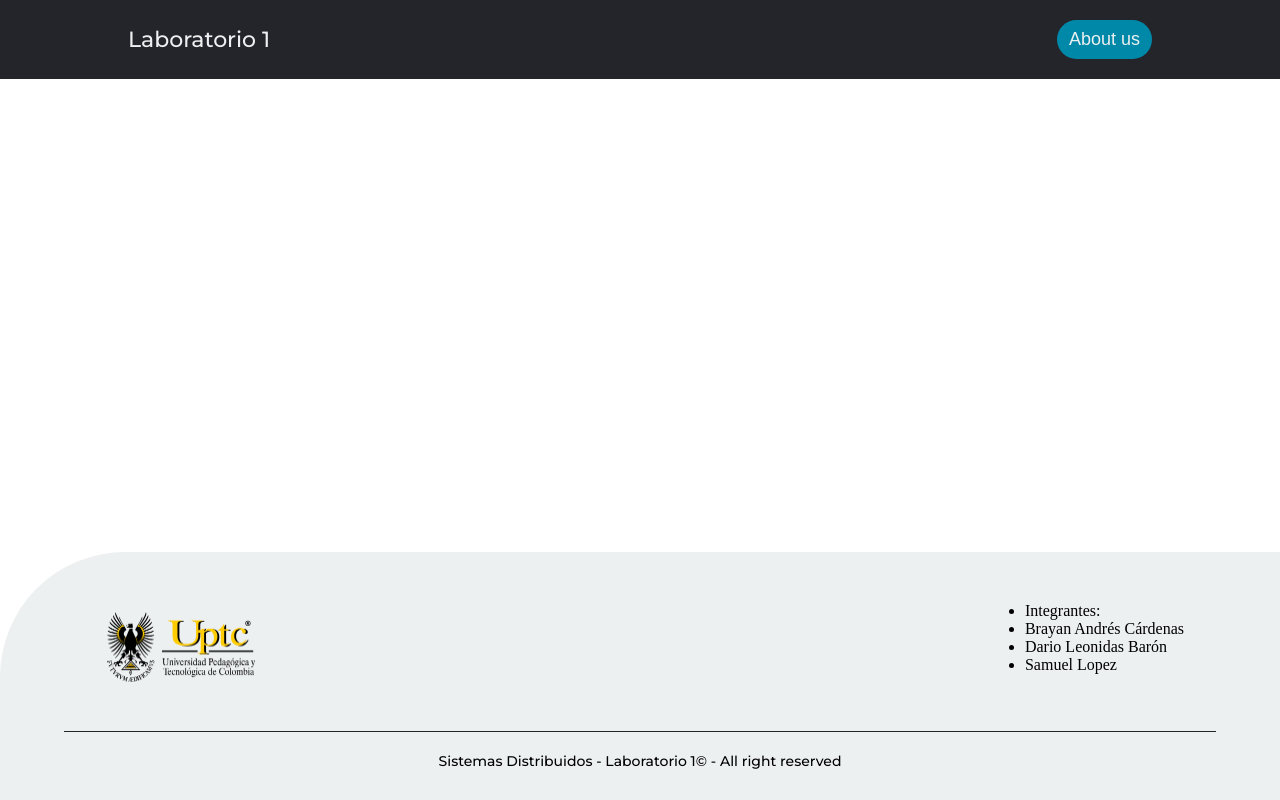
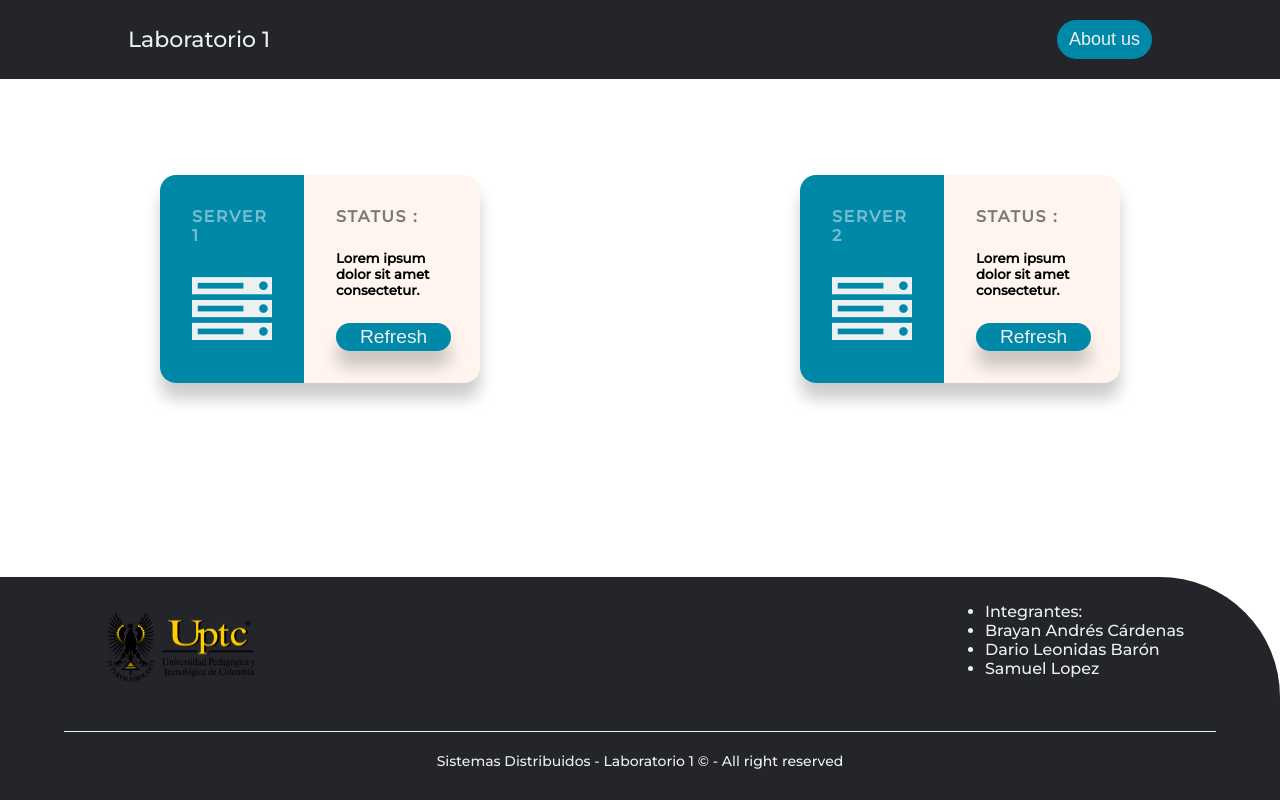
Before and after one commit to drox13/SD-lab1-middleware, a website: page public/index.html in a window 1280 px wide. Drawn offline with Linux system fonts and the light colour scheme.

Commit message:
Se crearon las tarjetas donde se va a mostrar la info de los servers

```diff
--- a/public/index.html
+++ b/public/index.html
@@ -5,6 +5,7 @@
     <meta http-equiv="X-UA-Compatible" content="IE=edge">
     <meta name="viewport" content="width=device-width, initial-scale=1.0">
     <link rel="stylesheet" href="style.css">
+    <link rel="stylesheet" href="https://cdnjs.cloudflare.com/ajax/libs/font-awesome/4.7.0/css/font-awesome.min.css">
     <title>Document</title>
 </head>
 <body>
@@ -12,6 +13,34 @@
         <h2>Laboratorio 1</h2>
         <a href="#"><button class="btn__aboutUs">About us</button></a>
     </header>
+
+    <div class="container">
+        <div class="card">
+            <div class="left-side-card">
+                <h4> Server 1</h4>
+                <i class="fa fa-server" aria-hidden="true"></i>
+            </div>
+
+            <div class="right-side-card">
+                <h4>Status :</h4>
+                <h5>Lorem ipsum dolor sit amet consectetur.</h5>
+                <button class="btn_refresh">Refresh</button>
+            </div>
+        </div>
+
+        <div class="card">
+            <div class="left-side-card">
+                <h4> Server 2</h4>
+                <i class="fa fa-server" aria-hidden="true"></i>
+            </div>
+
+            <div class="right-side-card">
+                <h4>Status :</h4>
+                <h5>Lorem ipsum dolor sit amet consectetur.</h5>
+                <button class="btn_refresh">Refresh</button>
+            </div>
+        </div>
+    </div>
 
     <footer>
         <div class="row">
@@ -26,7 +55,7 @@
             </ul>
         </div>
         <hr>
-        <p class="copyright">Sistemas Distribuidos - Laboratorio 1<span>&copy;</span> - All right reserved</p>
+        <p class="copyright">Sistemas Distribuidos - Laboratorio 1 <span>&copy;</span> - All right reserved</p>
     </footer>
 </body>
 </html>
--- a/public/style.css
+++ b/public/style.css
@@ -6,8 +6,11 @@
     padding: 0;
 }
 
+body {
+    font-family: 'Montserrat', sans-serif;
+}
+
 h2 {
-    font-family: 'Montserrat', sans-serif;
     font-weight: 500;
     font-size: 22px;
     color: #edf0f1;
@@ -37,13 +40,80 @@ header {
     background-color: rgba(0, 136, 169, 0.8);
 }
 
+.container {
+    display: flex;
+    justify-content: center;
+    height: 50vh;
+    align-items: center;
+}
+
+.card {
+    background-color: seashell;
+    border-radius: 1rem;
+    box-shadow: 0 1rem 1rem rgba(0, 0, 0, 0.2);
+    display: flex;
+    display: 1.5rem;
+    overflow: hidden;
+    width: 30rem;
+    height: 13rem;
+    margin: 10rem;
+}
+
+.card h2, h4{
+    opacity: 0.5;
+    letter-spacing: .1rem;
+    text-transform: uppercase;
+}
+
+.left-side-card {
+    background-color: rgba(0, 136, 169, 1);
+    color: #edf0f1;
+    padding: 2rem;
+    width: 13rem;
+    display: flex;
+    flex-direction: column;
+    align-items: center;
+    justify-content: space-between;
+}
+
+.right-side-card {
+    padding: 2rem;
+    display: flex;
+    flex-direction: column;
+    align-items: flex-start;
+    justify-content: space-between;
+}
+
+.left-side-card i {
+    font-size: 5rem;
+}
+
+
+.btn_refresh {
+    background-color: rgba(0, 136, 169, 1);
+    box-shadow: 0 1rem 1rem rgba(0, 0, 0, 0.2);
+    font-size: 1.2rem;
+    color: #edf0f1;
+    padding: .2rem 1.5rem;
+    border: none;
+    border-radius: 50px;
+    cursor: pointer;
+    transition: all 0.3s ease 0s;
+    align-self: flex-end;
+}
+
+.btn_refresh:hover {
+    background-color: rgba(0, 136, 169, 0.8);
+}
+
 footer {
     width: 100%;
     position: absolute;
     bottom: 0;
-    background-color: #edf0f1;
-    padding: 50px 0 30px;
-    border-top-left-radius: 125px;
+    background-color: #24252a;
+    padding: 25px 0 30px;
+    border-top-right-radius: 120px;
+    color: #edf0f1;
 }
 
 .row {
@@ -68,7 +138,7 @@ footer {
 hr {
     width: 90%;
     border: 0;
-    border-bottom: 1px solid #24252a;
+    border-bottom: 1px solid #edf0f1;
     margin: 20px auto;
 }
 
```
Also changed, not shown: controllers/monitor.js (+43 -43 lines), 1 other file.
